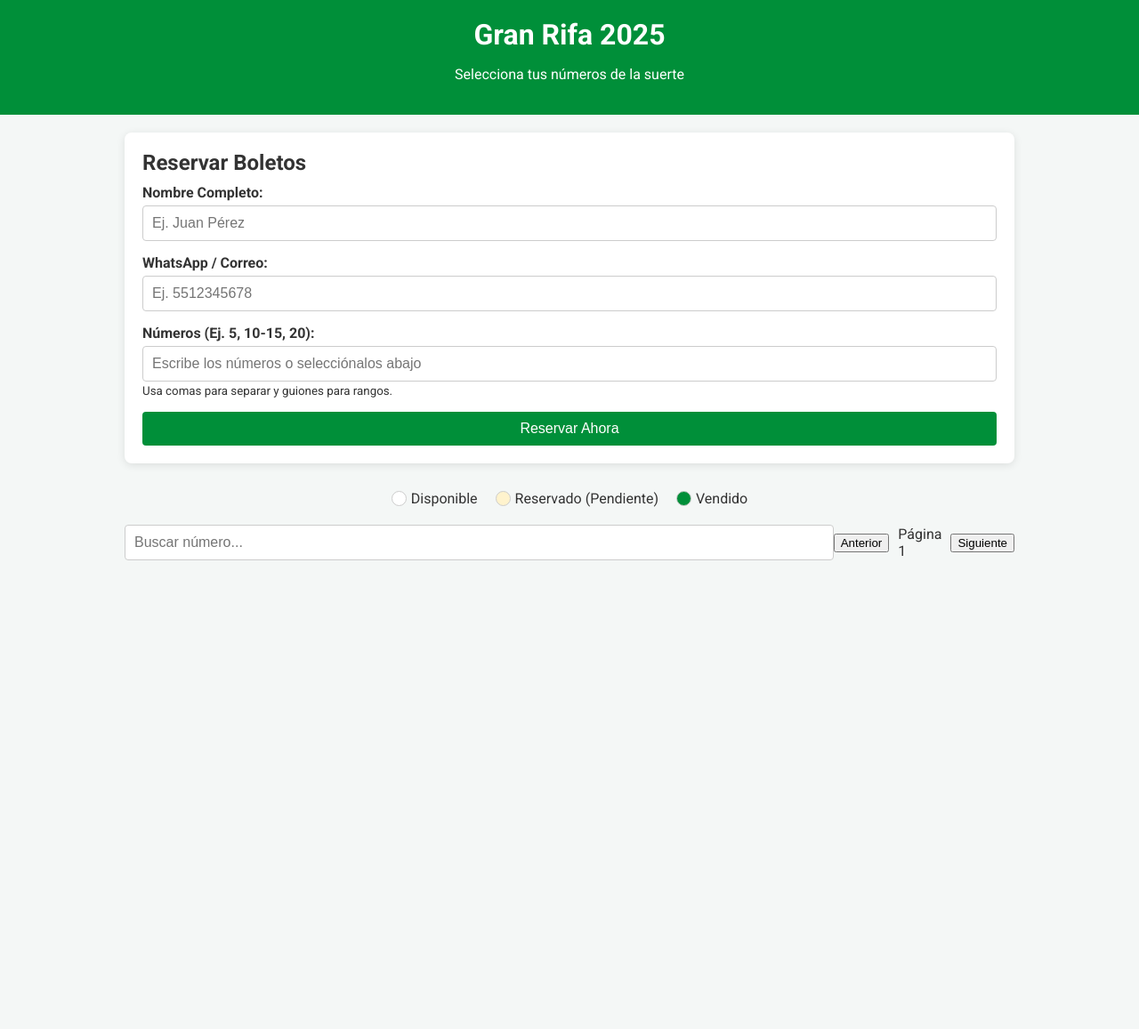
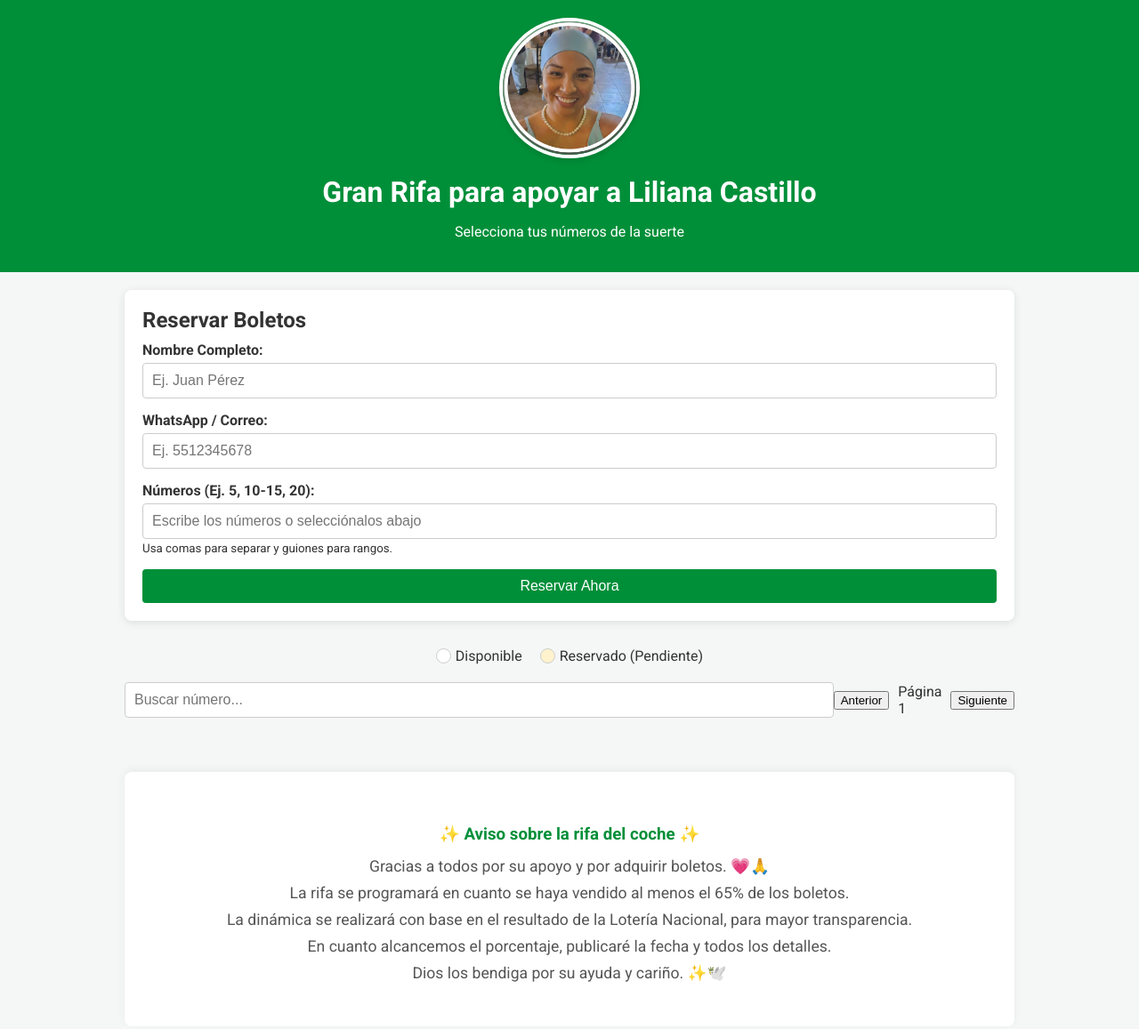
Before and after one commit to fokinniga/rifa_lili, a website: page public/index.html in a window 1280 px wide. Shown: the whole page at 89% size. Before the commit the page ends 800 px from the top, so only its background shows below. Drawn offline with Linux system fonts and the light colour scheme; no server answers.

Commit message:
Major update: New design, header image, footer note, and ticket formatting

```diff
--- a/public/index.html
+++ b/public/index.html
@@ -4,7 +4,7 @@
 <head>
     <meta charset="UTF-8">
     <meta name="viewport" content="width=device-width, initial-scale=1.0">
-    <title>Gran Rifa - Compra de Boletos</title>
+    <title>Gran Rifa para apoyar a Liliana Castillo</title>
     <link rel="stylesheet" href="style.css">
     <link href="https://fonts.googleapis.com/css2?family=Roboto:wght@300;400;700&display=swap" rel="stylesheet">
 </head>
@@ -12,7 +12,8 @@
 <body>
 
     <header>
-        <h1>Gran Rifa 2025</h1>
+        <img src="images/liliana.png" alt="Liliana Castillo" class="header-img">
+        <h1>Gran Rifa para apoyar a Liliana Castillo</h1>
         <p>Selecciona tus números de la suerte</p>
     </header>
 
@@ -42,7 +43,7 @@
         <section class="legend">
             <div class="legend-item"><span class="dot available"></span> Disponible</div>
             <div class="legend-item"><span class="dot reserved"></span> Reservado (Pendiente)</div>
-            <div class="legend-item"><span class="dot sold"></span> Vendido</div>
+            <!-- Sold removed from legend as they are hidden -->
         </section>
 
         <section class="tickets-grid-container">
@@ -59,6 +60,15 @@
             <div id="ticketsGrid" class="tickets-grid"></div>
         </section>
 
+        <footer class="footer-note">
+            <h3>✨ Aviso sobre la rifa del coche ✨</h3>
+            <p>Gracias a todos por su apoyo y por adquirir boletos. 💗🙏</p>
+            <p>La rifa se programará en cuanto se haya vendido al menos el 65% de los boletos.</p>
+            <p>La dinámica se realizará con base en el resultado de la Lotería Nacional, para mayor transparencia.</p>
+            <p>En cuanto alcancemos el porcentaje, publicaré la fecha y todos los detalles.</p>
+            <p>Dios los bendiga por su ayuda y cariño. ✨🕊️</p>
+        </footer>
+
     </main>
 
     <script src="script.js"></script>
--- a/public/script.js
+++ b/public/script.js
@@ -17,7 +17,9 @@ document.addEventListener('DOMContentLoaded', () => {
 async function fetchTickets() {
     try {
         const res = await fetch('/api/tickets');
-        allTickets = await res.json();
+        const data = await res.json();
+        // Filter out sold tickets so they don't appear in the list
+        allTickets = data.filter(t => t.status !== 'sold');
         renderGrid();
     } catch (err) {
         console.error("Error fetching tickets:", err);
@@ -40,7 +42,7 @@ function renderGrid() {
         if (selectedTickets.has(ticket.number)) {
             div.classList.add('selected');
         }
-        div.textContent = ticket.number;
+        div.textContent = ticket.number.toString().padStart(5, '0');
 
         if (ticket.status === 'available') {
             div.onclick = () => toggleSelection(ticket.number);
--- a/public/style.css
+++ b/public/style.css
@@ -19,6 +19,16 @@ header {
     color: white;
     text-align: center;
     padding: 20px 0;
+}
+
+.header-img {
+    width: 150px;
+    height: 150px;
+    object-fit: cover;
+    border-radius: 50%;
+    border: 4px solid white;
+    margin-bottom: 15px;
+    box-shadow: 0 4px 6px rgba(0,0,0,0.1);
 }
 
 .admin-header {
@@ -201,3 +211,24 @@ input[type="text"] {
     color: #721c24;
     display: block;
 }
+
+.footer-note {
+    text-align: center;
+    padding: 40px 20px;
+    margin-top: 40px;
+    background-color: white;
+    border-top: 1px solid #eee;
+    border-radius: 8px;
+    box-shadow: 0 -2px 10px rgba(0,0,0,0.05);
+}
+
+.footer-note h3 {
+    color: var(--primary-color);
+    margin-bottom: 15px;
+}
+
+.footer-note p {
+    margin: 10px 0;
+    color: #555;
+    font-size: 1.1em;
+}
```
Also changed, not shown: public/images/liliana - Copy.jpg (added), public/images/liliana.jpg (added), public/images/liliana.png (added), public/images/liliana2.png (added).
